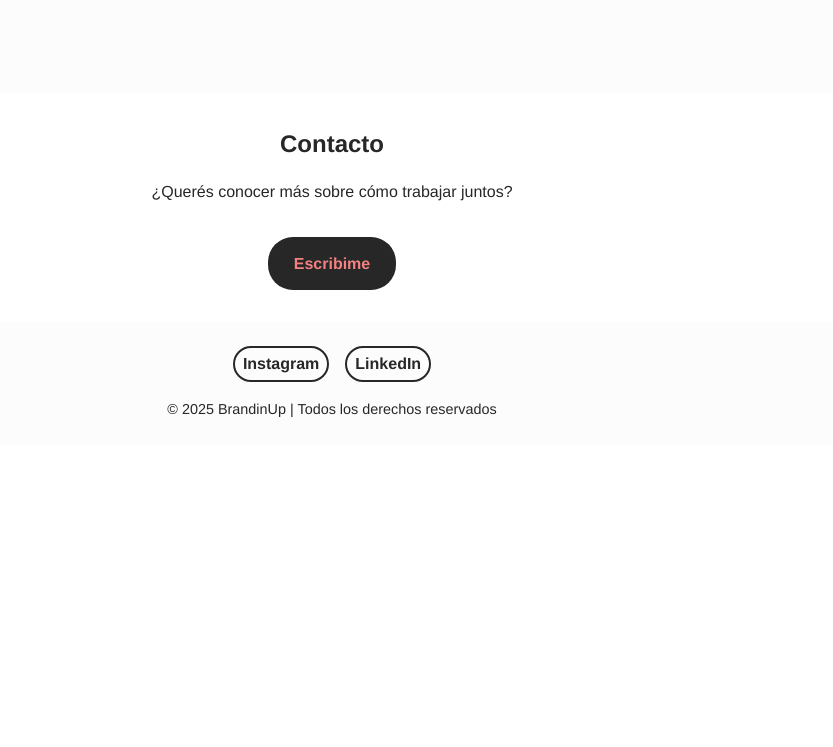
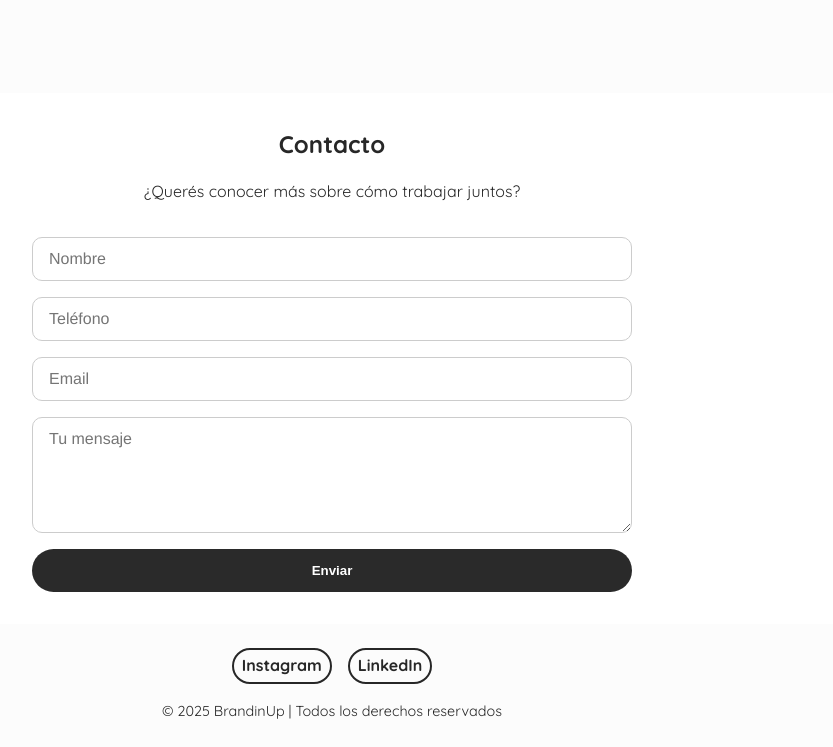
Before and after one commit to javierscavuzzo/brandinup, a plain HTML site: page index.html in a window 1280 px wide. Shown: the part 1505-2252 px from the top of the page, without its empty margins (308-1141 px from the left). Before the commit the page ends 1950 px from the top, so only its background shows below. Drawn offline with Linux system fonts and the light colour scheme; a web font is replaced by a local one.

Commit message:
Estilo de font

```diff
--- a/index.html
+++ b/index.html
@@ -16,7 +16,7 @@
                     <ul class="nav-list">
                         <li><a href="#">Inicio</a></li>
                         <li><a href="#">Servicios</a></li>
-                        <li><a href="#contacto">Contacto</a></li>
+                        <li><a href="#contact">Contacto</a></li>
                     </ul>
                 </nav>
             </div>
@@ -38,6 +38,9 @@
                             src="/image/natalia.jpg"
                             alt="Natalia Lanza Castelli"
                         />
+                        <p class="about-name-gradient">
+                            Lic. Natalia Lanza Castelli
+                        </p>
                     </div>
                     <div class="about-text">
                         <h2>Sobre mí</h2>
@@ -79,11 +82,9 @@
                         </p>
                         <hr />
                         <p>
-                            <strong
-                                >Happy to have you here! Let’s connect and share
-                                insights on the exciting world of HR, Employer
-                                Branding, and Talent Development.</strong
-                            >
+                            <strong>Happy to have you here! </strong>Let’s
+                            connect and share insights on the exciting world of
+                            HR, Employer Branding, and Talent Development.
                         </p>
                         <p>
                             With 10+ years of experience across LATAM and
@@ -117,12 +118,37 @@
                 </div>
             </section>
 
-            <section id="contacto" class="contact-section">
+            <section id="contact" class="contact-section">
                 <h2>Contacto</h2>
                 <p>¿Querés conocer más sobre cómo trabajar juntos?</p>
-                <a class="contact-btn" href="mailto:nlanzacastelli@gmail.com"
-                    >Escribime</a
+
+                <form
+                    class="contact-form"
+                    action="mailto:nlanzacastelli@gmail.com"
+                    method="POST"
+                    enctype="text/plain"
                 >
+                    <input
+                        type="text"
+                        name="nombre"
+                        placeholder="Nombre"
+                        required
+                    />
+                    <input type="tel" name="telefono" placeholder="Teléfono" />
+                    <input
+                        type="email"
+                        name="email"
+                        placeholder="Email"
+                        required
+                    />
+                    <textarea
+                        name="nota"
+                        rows="5"
+                        placeholder="Tu mensaje"
+                        required
+                    ></textarea>
+                    <button type="submit" class="contact-btn">Enviar</button>
+                </form>
             </section>
         </main>
 
--- a/styles.css
+++ b/styles.css
@@ -1,3 +1,6 @@
+@import url('https://fonts.googleapis.com/css2?family=Afacad+Flux:wght@100..1000&family=Playwrite+RO:wght@100..400&family=Quicksand:wght@300..700&display=swap');
+
+
 :root {
   --gradient: linear-gradient(rgb(252, 227, 138), rgb(243, 129, 129));
   --text: #272727;
@@ -12,7 +15,7 @@
 }
 
 body {
-  font-family: 'Helvetica Neue', sans-serif;
+  font-family: 'Quicksand', sans-serif;
   background-color: #ffffff;
   color: #272727;
   line-height: 1.6;
@@ -33,6 +36,7 @@ body {
 
 /* Header */
 header {
+    font-family: "Quicksand", sans-serif;
  background: #fcfcfc;
   padding: 0.1rem;
   position: sticky;
@@ -80,14 +84,15 @@ header {
 }
 
 .hero h1 {
-    font-family: fantasy;
+    font-family: "Quicksand", sans-serif;
     font-size: 2.0rem;
     margin-bottom: 1rem;
 }
 
 .hero .subline {
   font-size: 1.1rem;
-  color: rgb(243, 129, 129);
+   background: linear-gradient(90deg, rgb(252, 227, 138), rgb(243, 129, 129));
+   color: #ffffff;
 }
 
 /* Sobre mí */
@@ -95,6 +100,20 @@ header {
   padding: 4rem 2rem;
   background-color: #fcfcfc;
 }
+
+.about-name-gradient {
+  margin-top: 1rem;
+  font-weight: bold;
+  font-size: 1.1rem;
+  text-align: center;
+
+  background: linear-gradient(90deg, rgb(252, 227, 138), rgb(243, 129, 129));
+  -webkit-background-clip: text;
+  -webkit-text-fill-color: transparent;
+  background-clip: text;
+  color: transparent;
+}
+
 
 .about-container {
   display: row;
@@ -170,6 +189,53 @@ header {
   color: rgb(243, 129, 129);
   border: 2px solid #272727;
 }
+.contact-form {
+  max-width: 600px;
+  margin: 2rem auto 0;
+  display: flex;
+  flex-direction: column;
+  gap: 1rem;
+}
+
+.contact-form input,
+.contact-form textarea {
+  padding: 0.75rem 1rem;
+  border: 1px solid #ccc;
+  border-radius: 10px;
+  font-size: 1rem;
+  font-family: 'Helvetica Neue', sans-serif;
+  background-color: #fff;
+  color: #2a2a2a;
+  width: 100%;
+  box-sizing: border-box;
+}
+
+.contact-form input:focus,
+.contact-form textarea:focus {
+  outline: none;
+  border-color: #f38181;
+  box-shadow: 0 0 5px rgba(243, 129, 129, 0.3);
+}
+
+.contact-form button.contact-btn {
+  background-color: #2a2a2a;
+  color: #fff;
+  border: 2px solid transparent;
+  border-radius: 25px;
+  padding: 0.75rem 1.5rem;
+  font-weight: bold;
+  cursor: pointer;
+  transition: all 0.3s ease;
+}
+
+.contact-form button.contact-btn:hover {
+  background-color: #fff;
+  border: 2px solid #2a2a2a;
+  background-clip: padding-box;
+  color: #f38181;
+}
+
+
 
 
 /* Footer */
```
